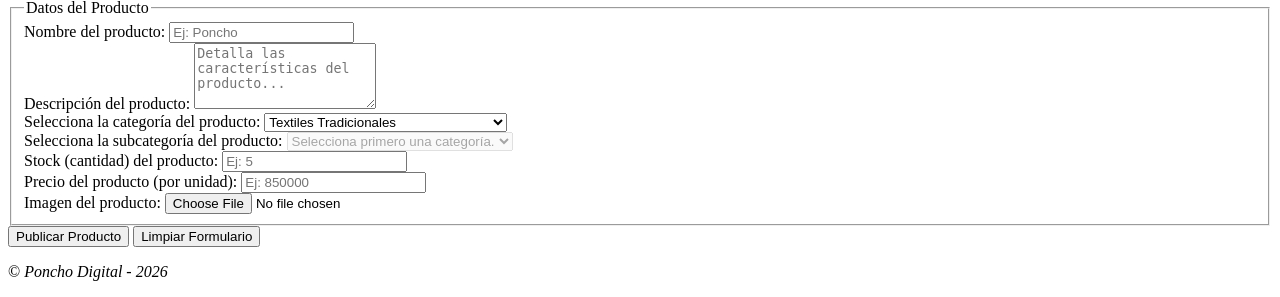
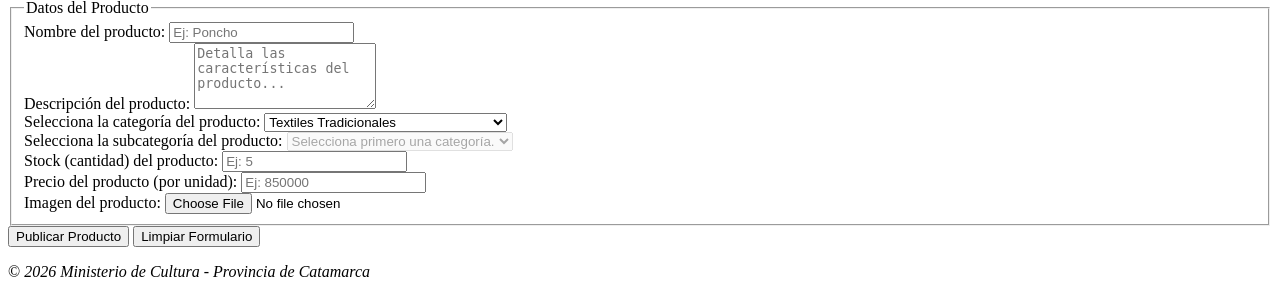
Before and after one commit to wusito/poncho-digital, a Python web app: template apps/productos/templates/productos/gestion_productos.html in a window 1280 px wide. Shown: the part 919-1216 px from the top of the page. Run offline with Jinja, Linux system fonts and the light colour scheme; the template is opened without the code that fills it, so the values that code supplies are empty.

Commit message:
Actualizar pie de página con información del Ministerio de Cultura

```diff
--- a/apps/productos/templates/productos/gestion_productos.html
+++ b/apps/productos/templates/productos/gestion_productos.html
@@ -221,7 +221,7 @@
 
     <!-- Footer: sección futuramente modularizable -->
     <footer>
-        <p>&copy; <em>Poncho Digital - 2026</em></p>
+        <p>&copy; <em>2026 Ministerio de Cultura - Provincia de Catamarca</em></p>
     </footer>
 </body>
 </html>
```
